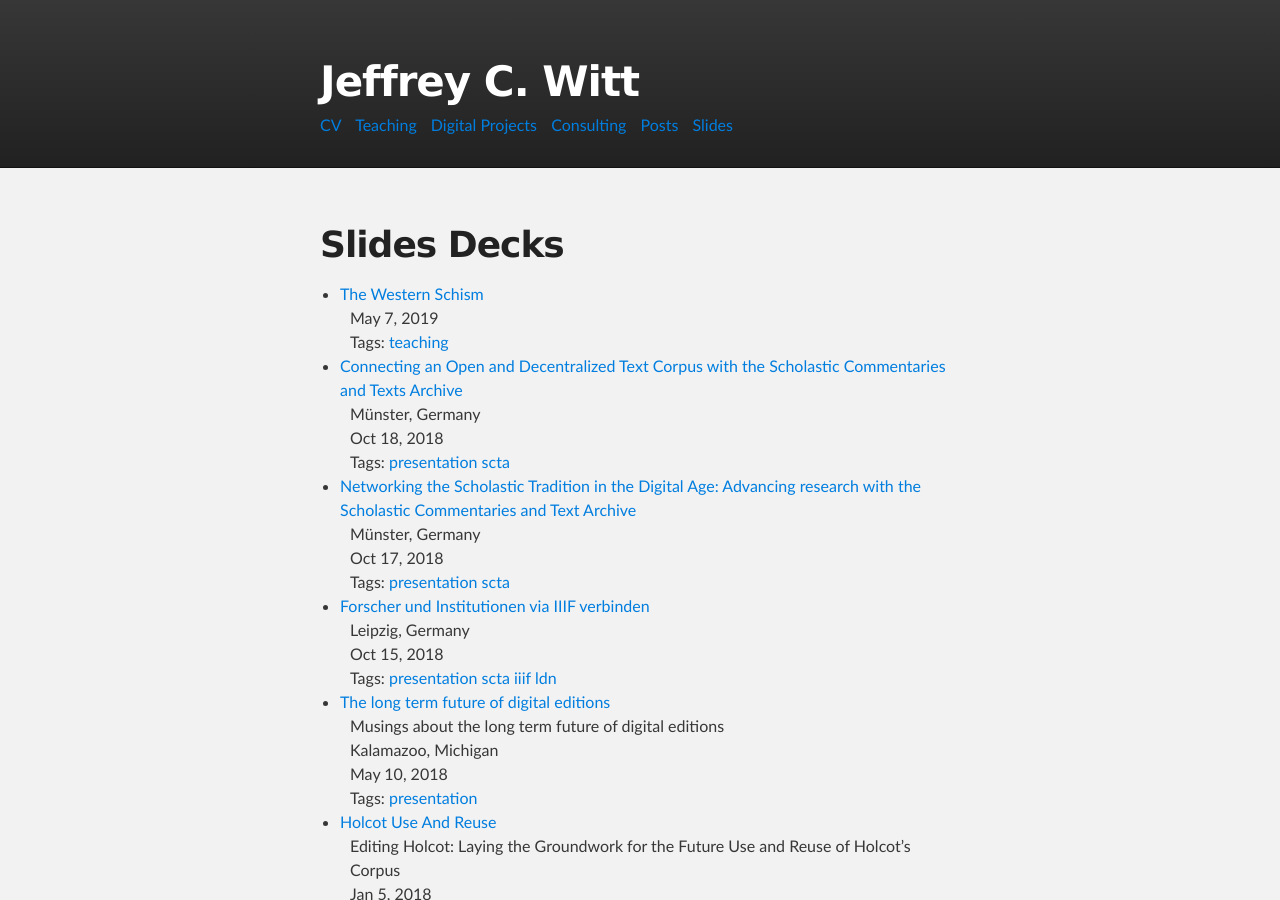
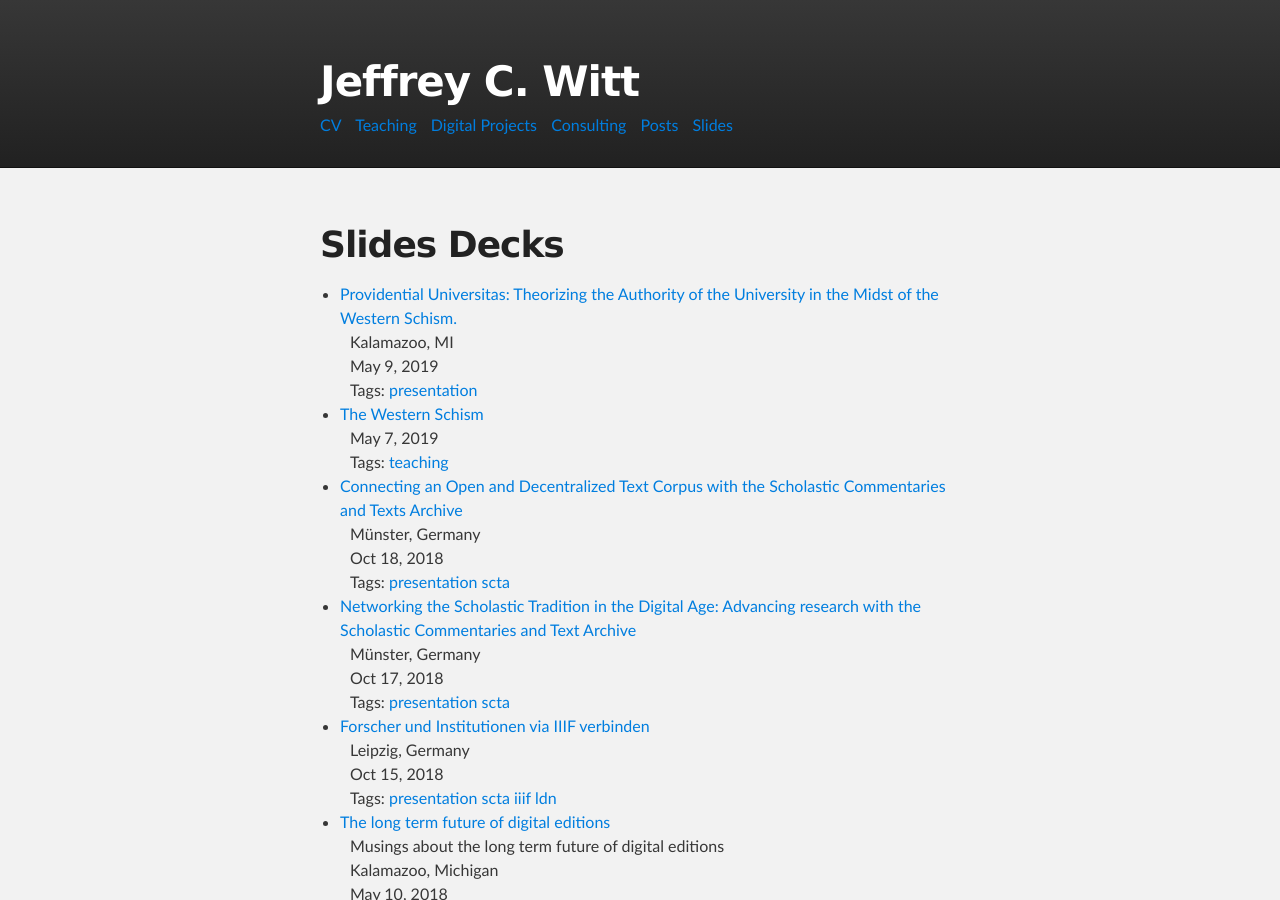
Before and after one commit to jeffreycwitt/jeffreycwitt.github.io, a Jekyll site: the page built from pages/slides.html, in a window 1280 px wide and 900 px high. Built offline with Jekyll 4.4.1, drawn with Linux system fonts in a browser that asks for light colours; some of the changed lines change nothing that is shown.

Commit message:
added kalamzoo presentation slide deck

```diff
--- a/_layouts/slide.html
+++ b/_layouts/slide.html
@@ -64,6 +64,7 @@
       </div>
     </div>
 
+
     <script src="{{ "/javascripts/reveal.js-3.6.0/lib/js/head.min.js" | prepend: site.baseurl }}"></script>
     <script src="{{ "/javascripts/reveal.js-3.6.0/js/reveal.js" | prepend: site.baseurl }}"></script>
     <script>
@@ -92,5 +93,6 @@
     </script>
 
 
+
   </body>
 </html>
--- /dev/null
+++ b/_slides/2019-05-09-kalamazoo-plaoul-universitas.html
@@ -0,0 +1,162 @@
+---
+layout: slide
+title: "Providential Universitas: Theorizing the Authority of the University in the Midst of the Western Schism."
+description:
+date: 2019-05-09
+theme: white
+transition: slide
+tags: presentation
+place: "Kalamazoo, MI"
+---
+
+
+<section>
+
+  <h4>Providential Universitas: Theorizing the Authority of the University in the Midst of the Western Schism.</h4>
+  <hr/>
+  <p>Jeffrey C. Witt (Loyola University Maryland) | @jeffreycwitt</p>
+  <hr/>
+  <p>Kalamazoo, MI, May 9, 2019</p>
+  <p>Slide Deck: <a href="http://jeffreycwitt.com/slides/2019-05-09-kalamazoo-plaoul-universitas">http://jeffreycwitt.com/slides/2019-05-09-kalamazoo-plaoul-universitas</a></p>
+  <p><a>https://creativecommons.org/licenses/by-nc-sa/4.0/</a></p>
+
+
+</section>
+<section data-markdown>
+  Quote 1.
+
+  "It is the contention of this book that the solutions [to the schism] had been produced within the universities, the academics having been accepted as the only remaining universal grouping capable of involving itself in the issues and arriving at the necessary ecclesiological remedy."
+</section>
+<section data-markdown style="font-size: 30px;">
+  Quote 2.
+
+  "An extraordinary remedy should not be applied as long as an ordinary one is available, and this is the case because Benedict has offered a way of arbitration—trustworthy men to be chosen by both parties to see who is the rightful pope—and this would have the force of a general council."
+
+  Simon de Cramaud, De substraccione obediencie, ed. Kaminsky, 81; transl. Kaminsky, 333:
+
+  “Item, videtur quod non liceat sibi substrahere obedienciam alia racione, quia quociens potest haberi remedium ordinarium, non debet haberi recursus ad extraordinarium…Et quod per ordinarium remedium provideri possit, apparet: quia dominus noster offert quod eligantur valentes viri deum timentes ab utraque parte, et illi videant quis habet ius in papatu, vel dominus noster vel Bonifacius. Et vidi in scripturis aliquibus…quod dominus noster intelligit quod huiusmodi compromissum haberet vim concilii generalis.”
+  </section>
+<section data-markdown>
+  ## Three conditions to approve papal apostasy
+
+  1. The Via Cessionis is the *only* solution left
+  2. The popes are aware of this fact (condition 1)
+  3. Despite this (condition 2), the pope refuses to resign
+</section>
+
+<section data-markdown style="font-size: 30px;">
+
+  Quote 3.
+
+  Even though it would be best to recognize a heavenly pope in case of notorious evil,
+  obedience is not to be subtracted in a case that is merely doubtful, like this one". 43
+
+  Simon de Cramaud, De substraccione obediencie,
+  ed. Kaminsky, 80; transl. Kaminsky, 332:
+
+  “Item, licet in malo notorio pocius esset recognoscendus papa celestis,
+  tamen in facto dubio, secundum quod est casus presens ut probabo, nunquam est obediencia substrahenda […].”
+</section>
+<section
+data-background-iframe="http://lombardpress.org/collation-vizualizer/quotationView.html?resourceid=http://scta.info/resource/l78-usqpce&qn=4"
+data-background-interactive
+>
+</section>
+<section
+data-background-iframe="http://lombardpress.org/collation-vizualizer/quotationView.html?resourceid=http://scta.info/resource/l78-eehhcb&qn=5"
+data-background-interactive
+>
+</section>
+<section
+data-background-iframe="http://lombardpress.org/collation-vizualizer/quotationView.html?resourceid=http://scta.info/resource/l78-eqpqnc&qn=6"
+data-background-interactive
+>
+</section>
+<section
+data-background-iframe="http://lombardpress.org/collation-vizualizer/quotationView.html?resourceid=http://scta.info/resource/l78-tsqnas&qn=7"
+data-background-interactive
+>
+</section>
+<section
+data-background-iframe="http://lombardpress.org/collation-vizualizer/quotationView.html?resourceid=http://scta.info/resource/l78-eesset&qn=8"
+data-background-interactive
+>
+</section>
+<section
+data-background-iframe="http://lombardpress.org/collation-vizualizer/quotationView.html?resourceid=http://scta.info/resource/l19-eceesp&qn=9"
+data-background-interactive
+>
+</section>
+<section
+data-background-iframe="http://lombardpress.org/collation-vizualizer/quotationView.html?resourceid=http://scta.info/resource/l20-qapsep&qn=10"
+data-background-interactive
+>
+</section>
+<section
+data-background-iframe="http://lombardpress.org/collation-vizualizer/quotationView.html?resourceid=http://scta.info/resource/l21-chticd&qn=11"
+data-background-interactive
+>
+</section>
+<section
+data-background-iframe="http://lombardpress.org/collation-vizualizer/quotationView.html?resourceid=http://scta.info/resource/l98-scsasc&qn=12"
+data-background-interactive
+>
+</section>
+
+<section
+data-background-iframe="http://lombardpress.org/collation-vizualizer/quotationView.html?resourceid=http://scta.info/resource/l81-eqoheo&qn=13"
+data-background-interactive
+>
+</section>
+<section
+data-background-iframe="http://lombardpress.org/collation-vizualizer/quotationView.html?resourceid=http://scta.info/resource/l81-eiderp&qn=14"
+data-background-interactive
+>
+</section>
+<section
+data-background-iframe="http://lombardpress.org/collation-vizualizer/quotationView.html?resourceid=http://scta.info/resource/l81-nsqaas&qn=15"
+data-background-interactive
+>
+</section>
+<section
+data-background-iframe="http://lombardpress.org/collation-vizualizer/quotationView.html?resourceid=http://scta.info/resource/l81-epipei&qn=16"
+data-background-interactive
+>
+</section>
+<section
+data-background-iframe="http://lombardpress.org/collation-vizualizer/quotationView.html?resourceid=http://scta.info/resource/prIII-sppqas&qn=17"
+data-background-interactive
+>
+</section>
+<section
+data-background-iframe="http://lombardpress.org/collation-vizualizer/quotationView.html?resourceid=http://scta.info/resource/l51-pcenoa&qn=18"
+data-background-interactive
+>
+</section>
+<section
+data-background-iframe="http://lombardpress.org/collation-vizualizer/quotationView.html?resourceid=http://scta.info/resource/l51-eqpnpd&qn=19"
+data-background-interactive
+>
+</section>
+<section
+data-background-iframe="http://lombardpress.org/collation-vizualizer/quotationView.html?resourceid=http://scta.info/resource/l51-tpqpbu&qn=20""
+data-background-interactive
+>
+</section>
+<section data-markdown>
+  Quote 21.
+
+  Although subtraction of obedience may seem contrary to the rights written down in laws and canons, nevertheless natural reason dictates that this cause of God not be subject to laws or any other rights contained in writing or otherwise handed down but rather that these be entirely spurned and this distressing case resolved no matter how, the faster the better, with all laws and rights put aside.”
+
+  (qtd. in Kaminsky, Simon de Cramaud, 164-165)
+</section>
+<section
+data-background-iframe="http://lombardpress.org/collation-vizualizer/quotationView.html?resourceid=http://scta.info/resource/l78-qsqnqg&qn=22"
+data-background-interactive
+>
+</section>
+<section
+data-background-iframe="http://lombardpress.org/collation-vizualizer/quotationView.html?resourceid=http://scta.info/resource/l78-npipla&qn=23"
+data-background-interactive
+>
+</section>
```
